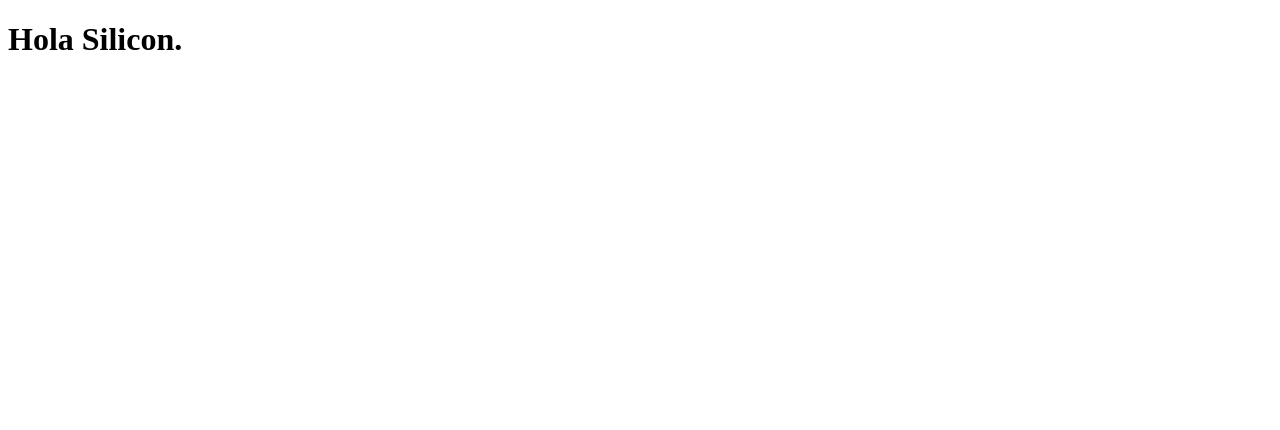
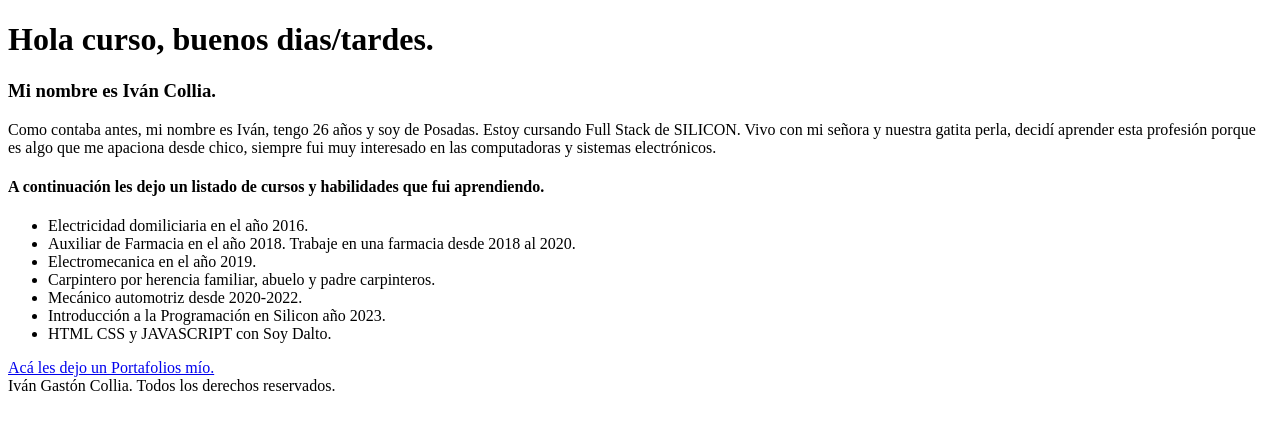
Before and after one commit to ivancollia/gitsilicon, a plain HTML site: page index.html in a window 1280 px wide. Drawn offline with Linux system fonts and the light colour scheme.

Commit message:
puse mis datos en el html

```diff
--- a/index.html
+++ b/index.html
@@ -3,9 +3,32 @@
 <head>
     <meta charset="UTF-8">
     <meta name="viewport" content="width=device-width, initial-scale=1.0">
-    <title>Aprendiendo GIT</title>
+    <title>PRESENTACIÓN SILICON</title>
 </head>
 <body>
-    <h1>Hola Silicon.</h1>
+    <h1>
+        Hola curso, buenos dias/tardes.
+    </h1>
+    <h3>
+        Mi nombre es Iván Collia.
+    </h3>
+    <p>
+        Como contaba antes, mi nombre es Iván, tengo 26 años y soy de Posadas. Estoy cursando Full Stack de SILICON.
+        Vivo con mi señora y nuestra gatita perla, decidí aprender esta profesión porque es algo que me apaciona desde chico, siempre fui muy interesado en las computadoras y sistemas electrónicos.
+    </p>
+    <h4>
+        A continuación les dejo un listado de cursos y habilidades que fui aprendiendo.
+    </h4>
+    <ul>
+        <li>Electricidad domiliciaria en el año 2016.</li>
+        <li>Auxiliar de Farmacia en el año 2018. Trabaje en una farmacia desde 2018 al 2020.</li>
+        <li>Electromecanica en el año 2019.</li>
+        <li>Carpintero por herencia familiar, abuelo y padre carpinteros.</li>
+        <li>Mecánico automotriz desde 2020-2022.</li>
+        <li>Introducción a la Programación en Silicon año 2023.</li>
+        <li>HTML CSS y JAVASCRIPT con Soy Dalto.</li>
+    </ul>
+    <a href="https://ivancollia.000webhostapp.com/Portafolios/index.html" target="_blank">Acá les dejo un Portafolios mío.</a><br>
+<footer>Iván Gastón Collia. Todos los derechos reservados.</footer>
 </body>
 </html>
```
